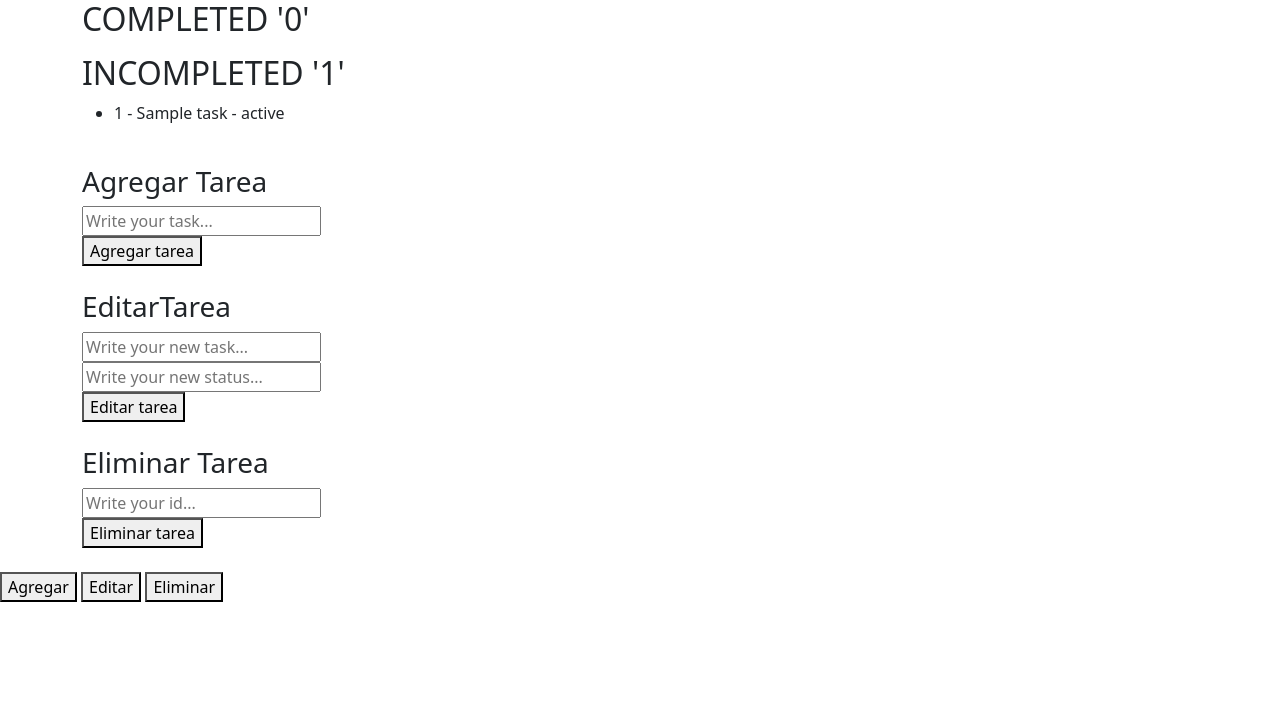
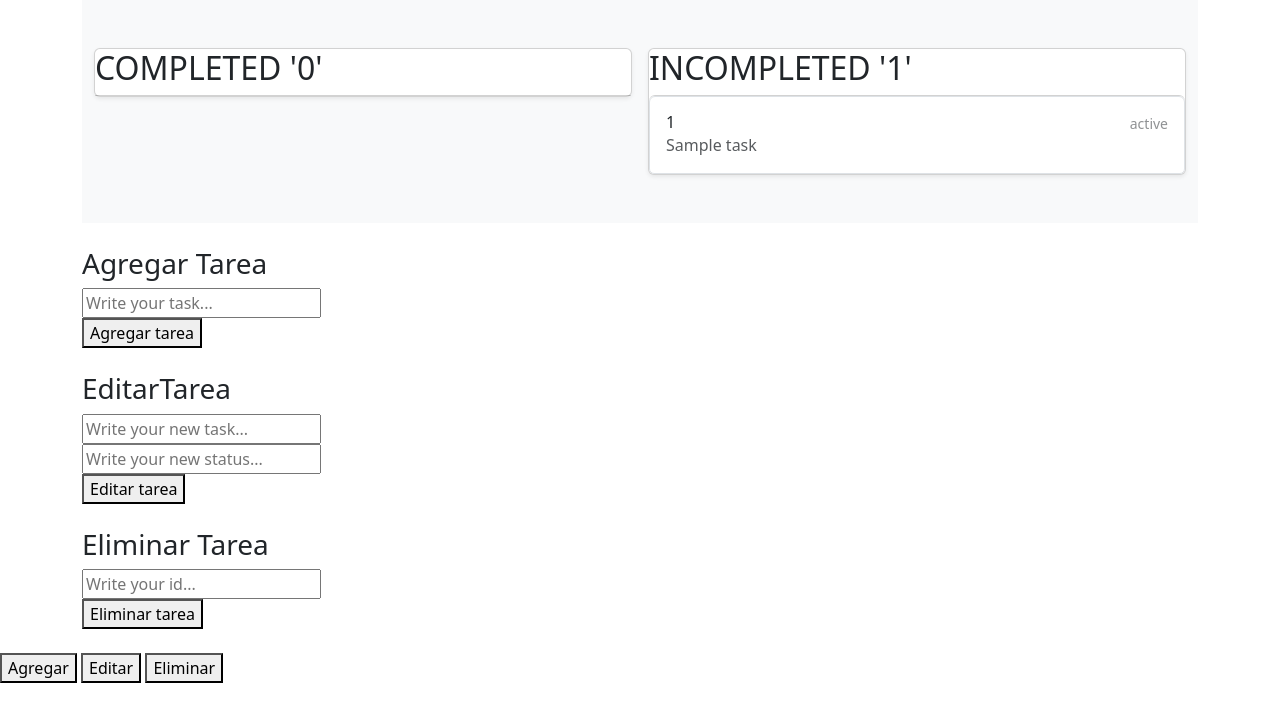
Before and after one commit to JuanPabloGHC/app-web-to-do-list, a Flask app: page / in a window 1280 px wide. Shown: the top 722 px of the page. Run offline with Flask 2, Linux system fonts and the light colour scheme; a database or web service that is not in the repository returns one stand-in record (values such as "Sample title"); data that the repository does not hold is empty.

Commit message:
Bootstrap

```diff
--- a/templates/index.html
+++ b/templates/index.html
@@ -1,25 +1,63 @@
 {% extends 'base.html' %}
 
 {% block content %}
+    <div class="album py-5 bg-light">
+        <div class="container">
+            <div class="row row-cols-1 row-cols-sm-2 g-3">
+                <div class="col">
+                    <div class="card shadow-sm">
+                        <h2>COMPLETED '{{response.countCompleted}}'</h2>
+                        <div class="list-group w-auto">
+                            {% for task in response.completed %}
+                                <a href="#" class="list-group-item list-group-item-action d-flex gap-3 py-3" aria-current="true">
+                                    <!--<img src="https://github.com/twbs.png" alt="twbs" width="32" height="32" class="rounded-circle flex-shrink-0">-->
+                                    <div class="d-flex gap-2 w-100 justify-content-between">
                                     <div>
-        <h2>COMPLETED '{{response.countCompleted}}'</h2>
-        <ul>
+                                        <h6 class="mb-0">{{task.id}}</h6>
+                                        <p class="mb-0 opacity-75">{{task.name}}</p>
+                                    </div>
+                                    <small class="opacity-50 text-nowrap">{{task.status}}</small>
+                                    </div>
+                                </a>
+                            {% endfor %}
+                        </div>
+                        <!--<ul>
                             {% for task in response.completed %}
                                 <li>
                                     {{task.id}} - {{task.name}} - {{task.status}}
                                 </li>
                             {% endfor %}
-        </ul>
+                        </ul>-->
                     </div>
+                </div>
+                <div class="col">
+                    <div class="card shadow-sm">
+                        <h2>INCOMPLETED '{{response.countIncompleted}}'</h2>
+                        <div class="list-group w-auto">
+                            {% for task in response.incompleted %}
+                                <a href="#" class="list-group-item list-group-item-action d-flex gap-3 py-3" aria-current="true">
+                                    <!--<img src="https://github.com/twbs.png" alt="twbs" width="32" height="32" class="rounded-circle flex-shrink-0">-->
+                                    <div class="d-flex gap-2 w-100 justify-content-between">
                                     <div>
-        <h2>INCOMPLETED '{{response.countIncompleted}}'</h2>
-        <ul>
+                                        <h6 class="mb-0">{{task.id}}</h6>
+                                        <p class="mb-0 opacity-75">{{task.name}}</p>
+                                    </div>
+                                    <small class="opacity-50 text-nowrap">{{task.status}}</small>
+                                    </div>
+                                </a>
+                            {% endfor %}
+                        </div>
+                        <!--<ul>
                             {% for task in response.incompleted %}
                                 <li>
                                     {{task.id}} - {{task.name}} - {{task.status}}
                                 </li>
                             {% endfor %}
-        </ul>
+                        </ul>-->
+                    </div>
+                </div>
+            </div>
+        </div>
     </div>
     <!--POST-->
     <div id="Agregar" style="display: '';">
```
Lines whose indentation alone changed are shown as unchanged.
